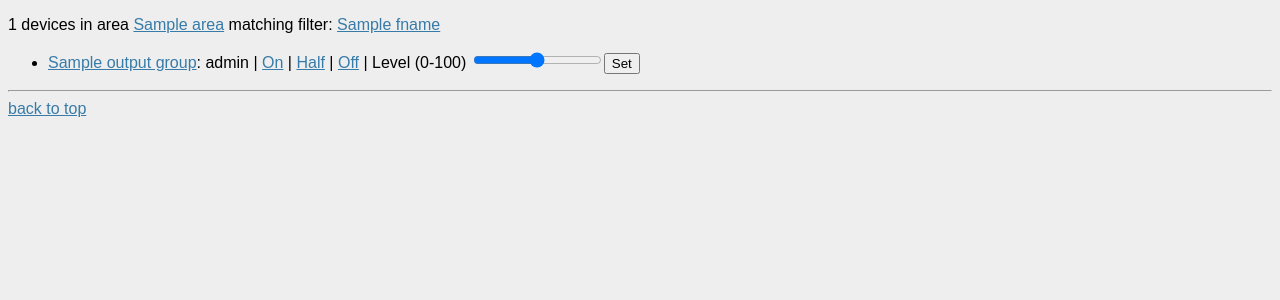
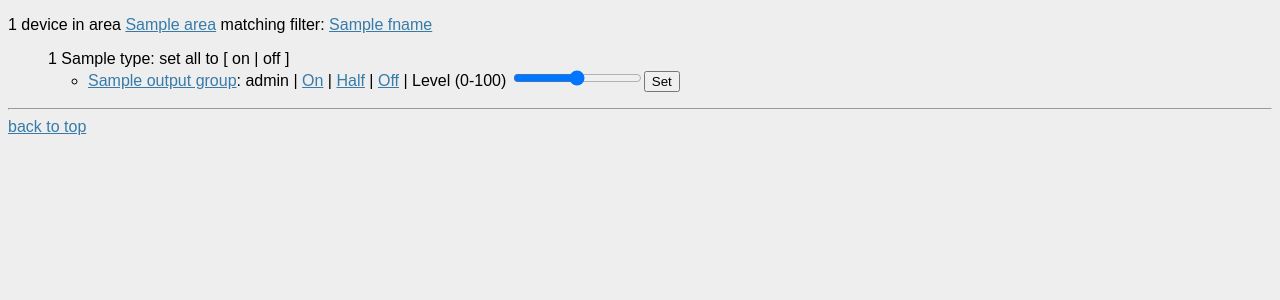
Before and after one commit to metamatt/stargate, a Flask app: template templates/outputList.html in a window 1280 px wide. Shown: the part 53-353 px from the top of the page. Run offline with Flask 2, Linux system fonts and the light colour scheme; the template is opened without the code that fills it: most values are stand-ins (such as "Sample title", 1, 10 or a date in 2020).

Commit message:
Grouping and count cleanups - add primitive pluralizing primitive - group outputs by type - fix URL bug in area link in output list

```diff
--- a/templates/areaList.html
+++ b/templates/areaList.html
@@ -3,7 +3,7 @@
 {% block content %}
 
 <p>
-	{{ areas|length }} areas
+	{{ count_list_items(areas, 'area') }}
 	{% include 'inc/filterbar.html' %}
 </p>
 <ul>
--- a/templates/base.html
+++ b/templates/base.html
@@ -1,4 +1,7 @@
 <!DOCTYPE html>
+{% macro count_list_items(list, typename) -%}
+	{{ list | length }} {{ typename }}{{ 's' if list | length > 1 }}
+{%- endmacro %}
 <html lang="en">
 <head>
     {% block head %}
--- a/templates/outputList.html
+++ b/templates/outputList.html
@@ -3,7 +3,7 @@
 {% block content %}
 
 <p>
-	{{ outputs|length }} devices
+	{{ count_list_items(outputs, 'device') }}
 	{% if area %}
 		in area <a href="{{ url_for('enumerate_outputs_by_area', iid = area.iid) }}">{{ area.name }}</a>
 	{% endif %}
@@ -11,14 +11,19 @@
 </p>
 {% for output_group in outputs | groupby('zone') | sort(attribute = 'grouper.name') %}
 	{% if not area %}
-		<!-- this is redundant if area was specified -->
-		<a href="/area/{{ url_for('enumerate_outputs_by_area', iid = output_group.grouper.iid) }}/outputs">{{ output_group.grouper.name }}</a>
+		<!-- redundant when scoped to a single area -->
+		In area <a href="{{ url_for('enumerate_outputs_by_area', iid = output_group.grouper.iid) }}">{{ output_group.grouper.name }}</a>
 	{% endif %}
 	<ul>
-		{% for output in output_group.list %}
-			<li>
-				{% include 'inc/outputForm.html' %}
-			</li>
+		{% for type_group in output_group.list | groupby('type') %}
+			{{ count_list_items(type_group.list, type_group.grouper) }}: set all to [ on | off ]
+			<ul>
+				{% for output in type_group.list %}
+					<li>
+						{% include 'inc/outputForm.html' %}
+					</li>
+				{% endfor %}
+			</ul>
 		{% endfor %}
 	</ul>
 {% endfor %}
```
